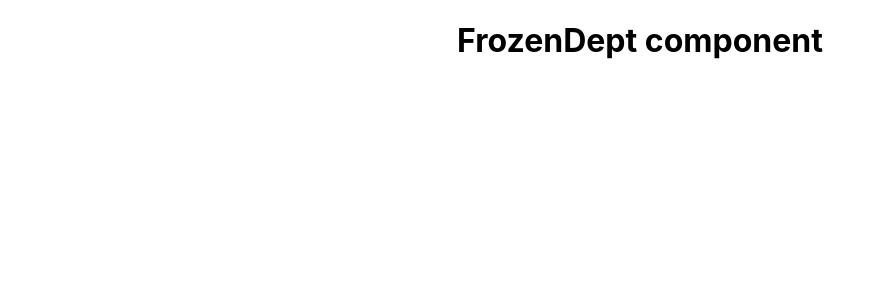
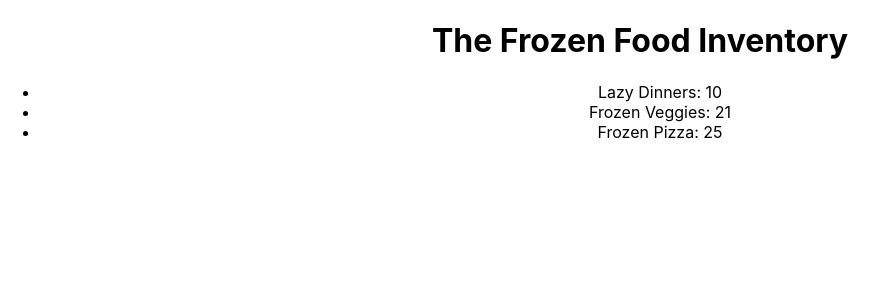
Before and after one commit to carlosmertens/learning-redux, a React (Create React App) app: page / in a window 1280 px wide. Shown: the top 300 px of the page, without its empty margins (0-887 px from the left). Built offline with nearby package versions, Linux system fonts and the light colour scheme.

Commit message:
Display some data from frozen reducer

```diff
--- a/src/components/FrozenDept.js
+++ b/src/components/FrozenDept.js
@@ -12,15 +12,25 @@ class FrozenDept extends Component {
   }
   render() {
     console.log(this.props.frozenData);
+
+    const frozenInventory = this.props.frozenData.map((item, i) => {
+      return (
+        <li key={i}>
+          {item.food}: {item.quantity}
+        </li>
+      );
+    });
+
     return (
       <div>
-        <h1>FrozenDept component</h1>
+        <h1>The Frozen Food Inventory</h1>
+        <ul>{frozenInventory}</ul>
       </div>
     );
   }
 }
 
-// console.log(connect);
+//console.log(connect);
 // mapStateToProps takes 1 arg, "state" and that is the rootReducer/Store
 function mapStateToProps(state) {
   // mapStateToProps returns an object, with:
--- a/src/reducers/frozen.js
+++ b/src/reducers/frozenReducer.js
@@ -2,7 +2,11 @@
 // 1. Current State, usually provide a default state
 // 2. Info that came from any action
 
-const seedData = ["Lazy dinners", "Frozen Veggies", "Frozen Pizza"];
+const seedData = [
+  { food: "Lazy Dinners", quantity: 10 },
+  { food: "Frozen Veggies", quantity: 21 },
+  { food: "Frozen Pizza", quantity: 25 },
+];
 
 export default (state = seedData, action) => {
   return state;
--- a/src/reducers/rootReducer.js
+++ b/src/reducers/rootReducer.js
@@ -4,7 +4,7 @@
 import { combineReducers } from "redux";
 
 // 2. Get each individual reducer
-import frozenReducer from "./frozen";
+import frozenReducer from "./frozenReducer";
 
 // 3. Call combineReducers and hand it an object
 // Each key in combineReducers will be a piece of state in the redux store
```
